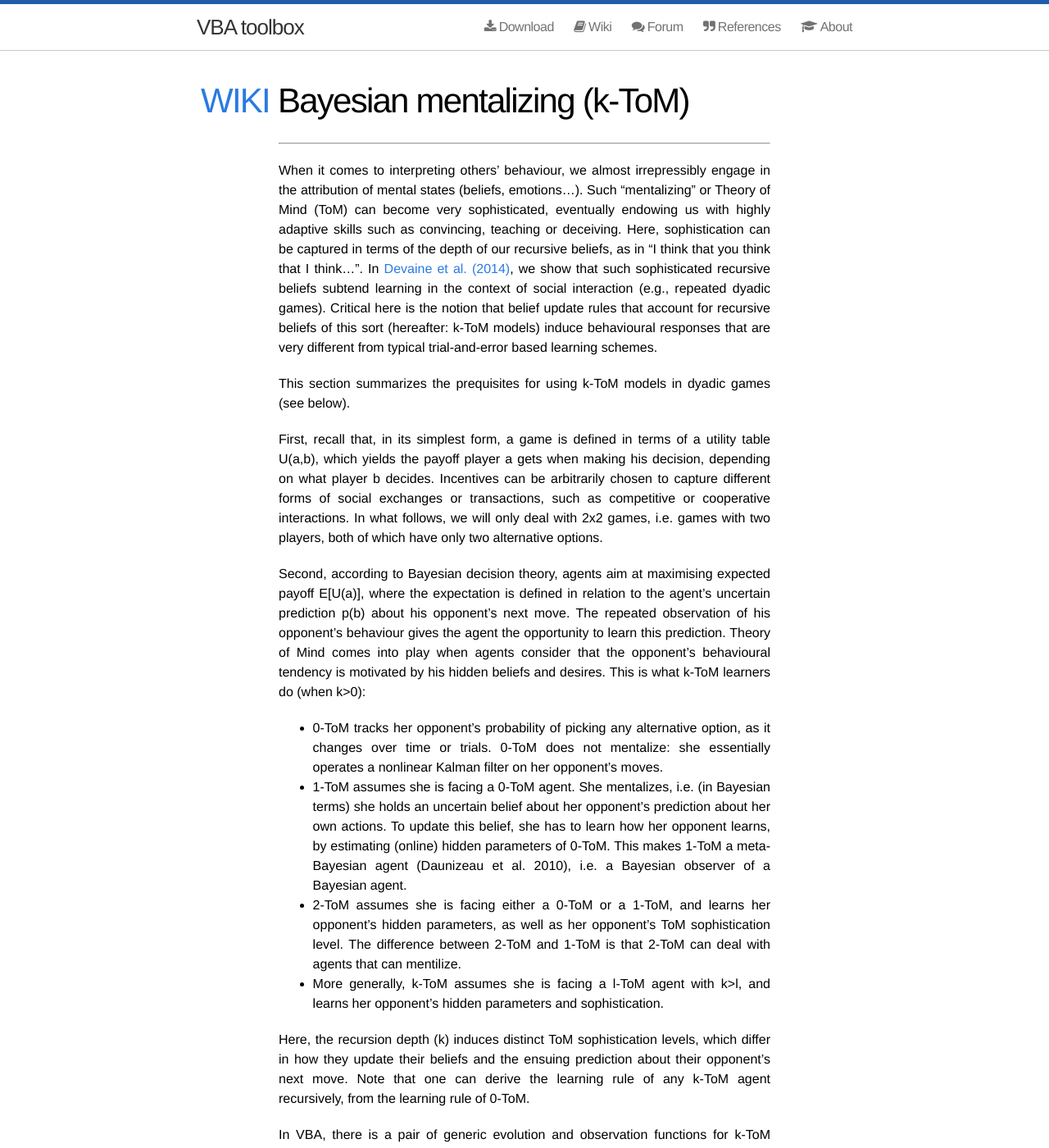
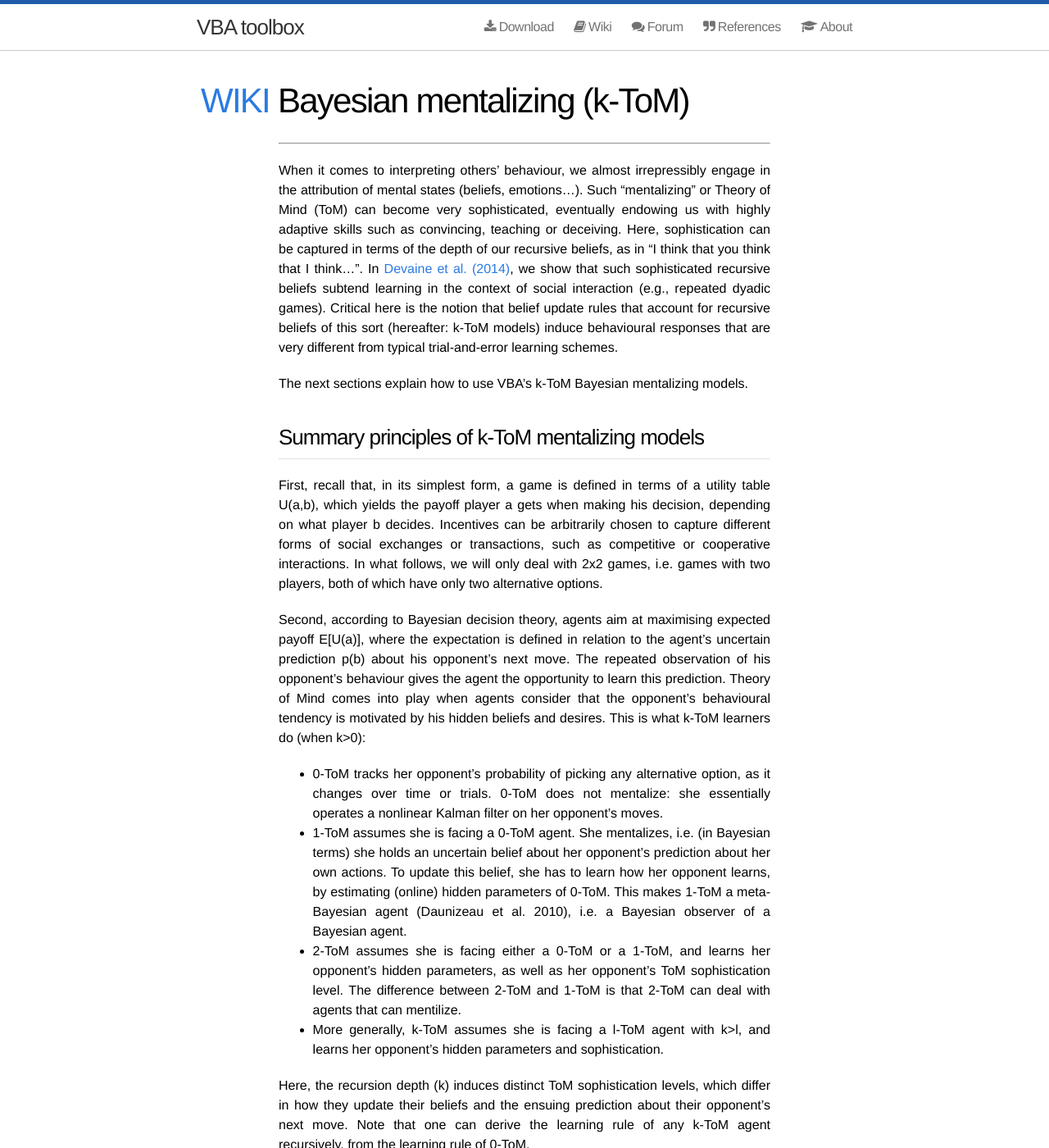
Before and after one commit to MBB-team/VBA-toolbox, a Jekyll site: the page built from _wiki/ktom.md, in a window 1280 px wide and 1400 px high. Shown: the whole window at 82% size. Built offline with Jekyll 4.4.1, drawn with Linux system fonts in a browser that asks for light colours; nearby versions of some CDN libraries; some of the changed text lies outside the part shown.

Commit message:
Update ktom.md

```diff
--- a/_wiki/ktom.md
+++ b/_wiki/ktom.md
@@ -4,9 +4,12 @@ title: "Bayesian mentalizing (k-ToM)"
 
 {:toc}
 
-When it comes to interpreting others' behaviour, we almost irrepressibly engage in the attribution of mental states (beliefs, emotions...). Such "mentalizing" or Theory of Mind (ToM) can become very sophisticated, eventually endowing us with highly adaptive skills such as convincing, teaching or deceiving. Here, sophistication can be captured in terms of the depth of our recursive beliefs, as in "I think that you think that I think...". In [Devaine et al. (2014)](http://journals.plos.org/ploscompbiol/article?id=10.1371/journal.pcbi.1003992), we show that such sophisticated recursive beliefs subtend learning in the context of social interaction (e.g., repeated dyadic games). Critical here is the notion that belief update rules that account for recursive beliefs of this sort (hereafter: k-ToM models) induce behavioural responses that are very different from typical trial-and-error based learning schemes.
+When it comes to interpreting others' behaviour, we almost irrepressibly engage in the attribution of mental states (beliefs, emotions...). Such "mentalizing" or Theory of Mind (ToM) can become very sophisticated, eventually endowing us with highly adaptive skills such as convincing, teaching or deceiving. Here, sophistication can be captured in terms of the depth of our recursive beliefs, as in "I think that you think that I think...". In [Devaine et al. (2014)](http://journals.plos.org/ploscompbiol/article?id=10.1371/journal.pcbi.1003992), we show that such sophisticated recursive beliefs subtend learning in the context of social interaction (e.g., repeated dyadic games). Critical here is the notion that belief update rules that account for recursive beliefs of this sort (hereafter: k-ToM models) induce behavioural responses that are very different from typical trial-and-error learning schemes.
 
-This section summarizes the prequisites for using k-ToM models in dyadic games (see below).
+The next sections explain how to use VBA's k-ToM Bayesian mentalizing models.
+
+
+## Summary principles of k-ToM mentalizing models
 
 First, recall that, in its simplest form, a game is defined in terms of a utility table U(a,b), which yields the payoff player a gets when making his decision, depending on what player b decides. Incentives can be arbitrarily chosen to capture different forms of social exchanges or transactions, such as competitive or cooperative interactions. In what follows, we will only deal with 2x2 games, i.e. games with two players, both of which have only two alternative options.
 
@@ -19,6 +22,8 @@ Second, according to Bayesian decision theory, agents aim at maximising expected
 
 Here, the recursion depth (k) induces distinct ToM sophistication levels, which differ in how they update their beliefs and the ensuing prediction about their opponent's next move. Note that one can derive the learning rule of any k-ToM agent recursively, from the learning rule of 0-ToM.
 
+
+## k-ToM mentalizing models in VBA
 
 In VBA, there is a pair of generic evolution and observation functions for k-ToM agents, namely: `f_kToM.m` and `g_kToM.m`. These can be used in conjunction with the appropriate inputs (previous players' choices) to fit the series of observed choices in a 2x2 game, whose utility table is given. The script `demo_recur.m` exemplifies the simulation and inversion of such k-ToM learner (using a competitive 2X2 game, namely: "hide-and-seek").
 
```
